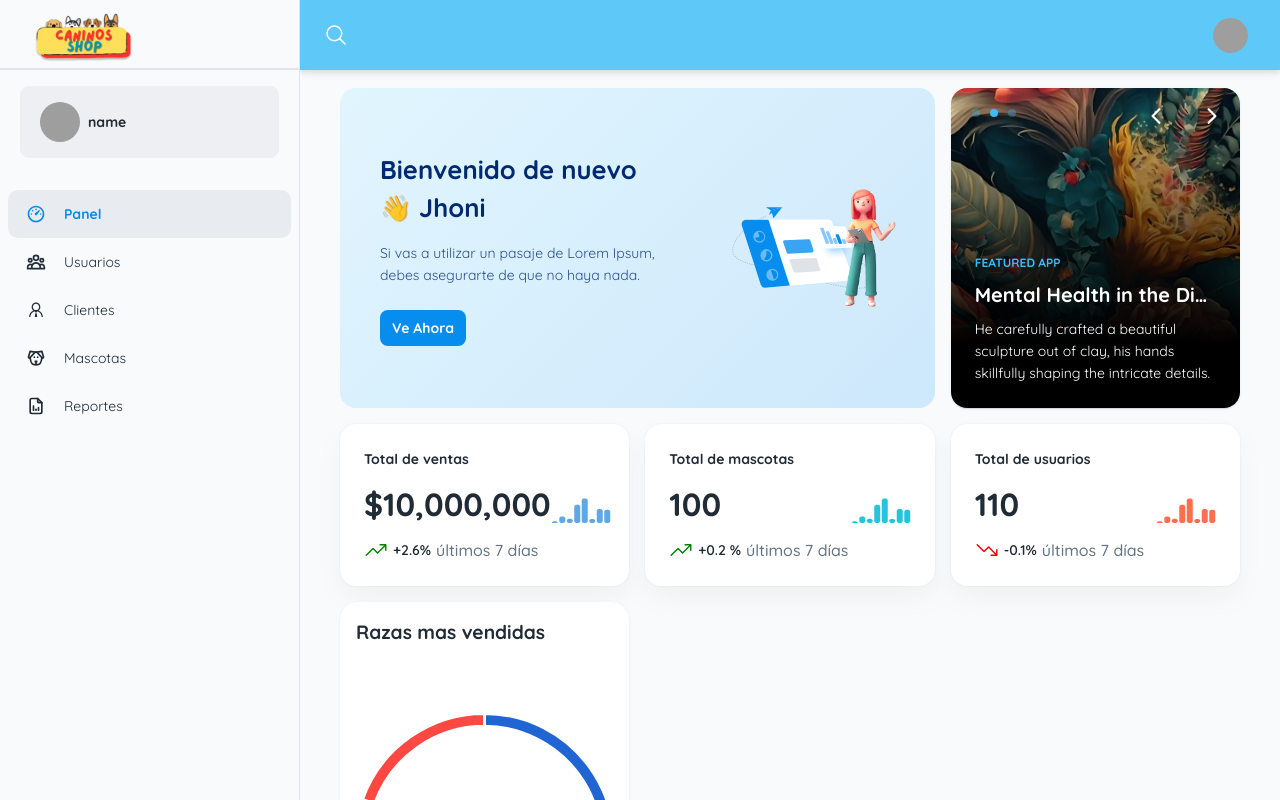
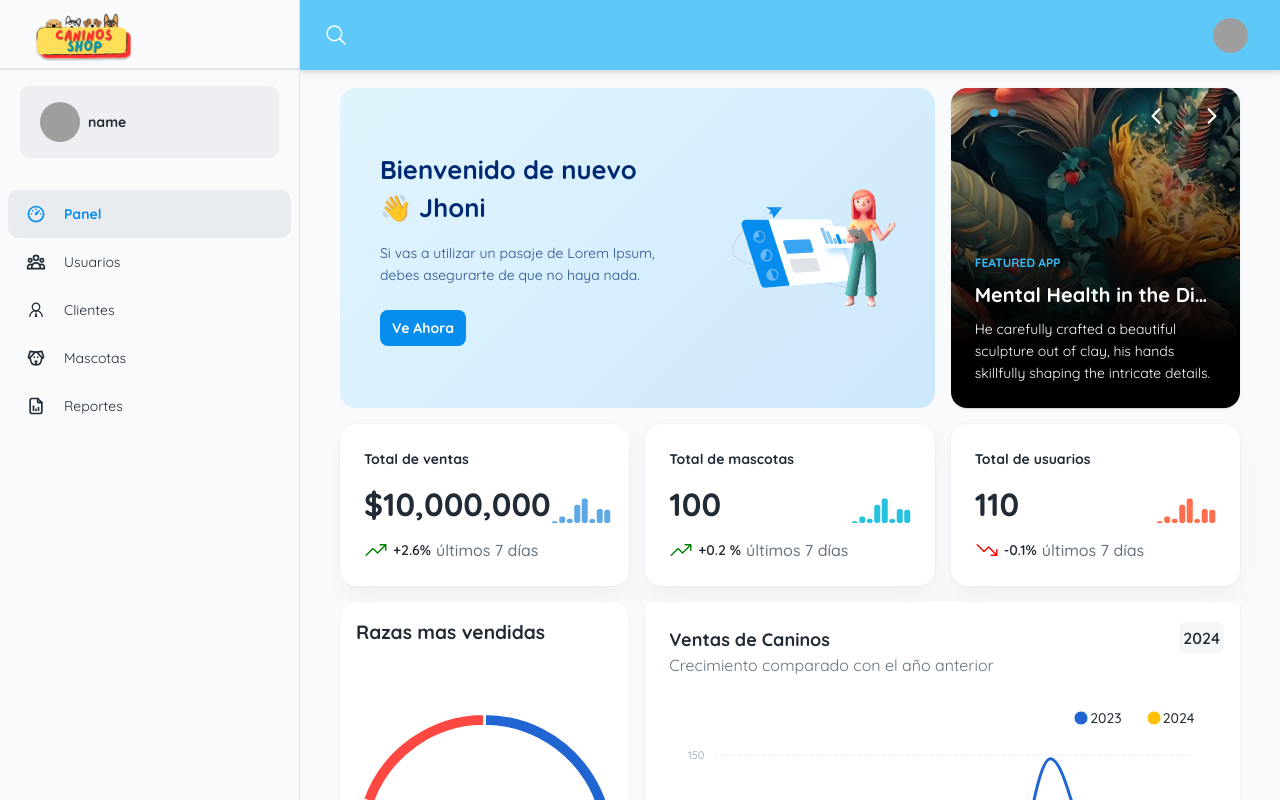
Before and after one commit to DaniJER/Proyecto-caninosShop, a Next.js app in the folder frontend/: page /dashboard in a window 1280 px wide. Shown: the top 800 px of the page. Built offline with nearby package versions, Linux system fonts and the light colour scheme; grey boxes are pictures that could not be loaded.

Commit message:
Added AppAnnualSalesTrends component to DashboardApp.js

```diff
--- /dev/null
+++ b/frontend/src/components/dashboard/ui/secctions/dashboard/AppAnnualSalesTrends.js
@@ -0,0 +1,140 @@
+'use client';
+
+import { Box, ButtonBase, Card, CardHeader, MenuItem, Popover } from '@mui/material';
+import React, { useState } from 'react';
+import ReactApexChart from 'react-apexcharts';
+import { useChart } from '../../chart';
+
+
+
+const AppAnnualSalesTrends = ({ title, subheader, chartLabels, chartData, ...other }) => {
+
+    console.log({title, subheader, chartLabels, chartData})
+
+    const YEAR = ['2023','2024'];
+    const [open, setOpen] = useState(null);
+    const [selectionYear, setSetselectionYear] = useState(YEAR[1]);
+
+    const [chartDate] = useState(chartData)
+
+    console.log(chartDate[selectionYear])
+
+    const handleOpen = (event) => {
+        setOpen(event.currentTarget);
+    };
+
+    const handleClose = () => {
+        setOpen(null);
+    };
+
+
+    const handleYearSelect = (year) => {
+        setSetselectionYear(year);
+        setOpen(null);
+    };
+
+    const chartOptions = useChart({
+        plotOptions: { bar: { columnWidth: '16%' } },
+        fill: { type: chartDate[selectionYear]?.map((i) => i.fill)  },
+        xaxis: { type:'category',  categories: ['Jan', 'Feb', 'Mar', 'Apr', 'May', 'Jun', 'Jul', 'Aug', 'Sep','Oct','Nov','Dec']},
+        tooltip: {
+          shared: true,
+          intersect: false,
+          y: {
+            formatter: (y) => {
+              if (typeof y !== 'undefined') {
+                return `${y.toFixed(0)} ventas`;
+              }
+              return y;
+            },
+          },
+        },
+      });
+
+
+
+    const year = (año)=>
+        (   <>
+                <ButtonBase
+                    onClick={handleOpen}
+                    type='button'
+                    sx={{
+
+                          display:'inline-flex',
+                          alignItems:'center',
+                          justifyContent:'center',
+                          position:'relative',
+                          p:'4px',
+                          borderRadius:'8px',
+                          fontWeight:'600',
+                          lineHeight:'1,57143',
+                          fontSize:'0,875rem',
+                          background:'rgb(244, 246, 248)',
+
+
+                        }}
+
+                >{año}
+
+                {/* {open ? 'up' :'down'  } */}
+
+                </ButtonBase>
+
+                <Popover
+                    open={Boolean(open)}
+                    anchorEl={open}
+                    onClose={handleClose}
+                    anchorOrigin={{ vertical: 'center', horizontal: 'right' }}
+                    transformOrigin={{ vertical: 'top', horizontal: 'right' }}
+                    PaperProps={{
+                        sx:{
+
+                            p: 0,
+                            mt: 1.5,
+                            ml: 0.75,
+                            width: 140,
+                            backgroundColor:'rgba(255, 255, 255, 0.9)',
+                            backdropFilter:'blur(20px)',
+                            borderRadius:'10px'
+                        }
+                    }}
+                >
+
+                {
+                    YEAR.map((year)=>(
+                        <MenuItem
+                         key={year}
+                         onClick={()=>{handleYearSelect(year)}}
+                         sx={{
+                               margin:'6px',
+                               borderRadius:'6px',
+                            ...(selectionYear === year &&
+                                {
+                                    color: 'rgb(0, 0, 0)',
+                                    bgcolor: 'rgba(145, 158, 171, 0.14)',
+                                    fontWeight: '600 !important',
+                                })
+                         }}
+                         >
+                          {year}
+                        </MenuItem>
+                    ))
+                }
+
+
+                </Popover>
+            </>
+        )
+
+    return (
+        <Card {...other} >
+        <CardHeader title={title} subheader={subheader} sx={{ '& span:first-child':{fontWeight:'700' ,fontSize:'1.125rem'} ,textAlign:'left', padding:'24px 24px 0px'}} action={[year(selectionYear)]}/>
+
+        <Box sx={{ p: 3, pb: 1 }} dir="ltr">
+          <ReactApexChart  type="line" series={chartDate[selectionYear]} options={chartOptions} height={364} />
+        </Box>
+      </Card>
+    );
+}
+
+export default AppAnnualSalesTrends;
--- a/frontend/src/components/dashboard/ui/secctions/dashboard/DashboardApp.js
+++ b/frontend/src/components/dashboard/ui/secctions/dashboard/DashboardApp.js
@@ -7,6 +7,7 @@ import AppWelcome from './AppWelcome';
 import AppSlider from './AppSlider';
 import AppStatistics from './AppStatistics';
 import AppPreferenceRace from './AppPreferenceRace';
+import AppAnnualSalesTrends from './AppAnnualSalesTrends';
 
 const Item = styled(Paper)(({ theme }) => ({
   backgroundColor: '#fff',
@@ -87,6 +88,58 @@ export const DashboardApp = () => {
 
               </Grid2>
 
+              <Grid size={{ xs: 12, md: 8 }}>
+                  <AppAnnualSalesTrends
+                    title="Ventas de Caninos"
+                    subheader="Crecimiento comparado con el año anterior"
+                    chartLabels={[
+                      '01/01/2023',
+                      '02/01/2023',
+                      '03/01/2023',
+                      '04/01/2023',
+                      '05/01/2023',
+                      '06/01/2023',
+                      '07/01/2023',
+                      '08/01/2023',
+                      '09/01/2023',
+                      '10/01/2023',
+                      '11/01/2023',
+                      '12/01/2023',
+                    ]}
+                    chartData={{
+                      '2023': [
+                        {
+                          name: '2023',
+                          type: 'line',
+                          fill: 'solid',
+                          data: [10, 41, 35, 40, 49, 62, 69, 91, 148, 35, 51, 49],
+                        },
+                        {
+                          name: '2024',
+                          type: 'line',
+                          fill: 'solid',
+                          data: [10, 34, 13, 56, 77, 88, 99, 77, 45, 13, 56, 77],
+                        },
+                      ],
+                      '2024': [
+                        {
+                          name: '2023',
+                          type: 'line',
+                          fill: 'solid',
+                          data: [51, 35, 41, 10, 91, 69, 62, 148, 91, 69, 62],
+                        },
+                        {
+                          name: '2024',
+                          type: 'line',
+                          fill: 'solid',
+                          data: [56, 13, 34, 10, 77, 99, 88, 45, 77, 99, 82 ],
+                        },
+                      ],
+                    }}
+
+                  />
+              </Grid>
+
             </Grid>
         </Container>
         </>
```
